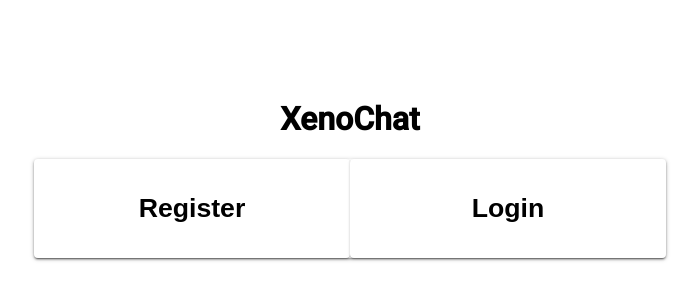
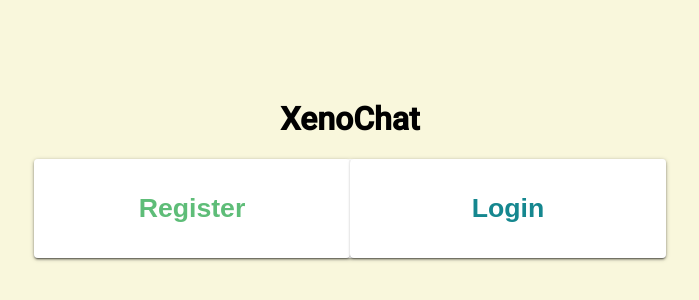
Before and after one commit to vmarcella/xenochat, a React (Create React App) app in the folder client/: page / in a window 1280 px wide. Shown: the part 240-540 px from the top of the page, without its empty margins (290-989 px from the left). Built offline with nearby package versions, Linux system fonts and the light colour scheme.

Commit message:
[client:feat] register the user registration route

```diff
--- a/client/src/assets/css/App.css
+++ b/client/src/assets/css/App.css
@@ -1,5 +1,9 @@
+:root {
+
+}
 body {
     font-family: Roboto;
+    background-color: #F9F7DC;
 }
 
 .App {
@@ -9,6 +13,7 @@ body {
 /*
  * LANDING COMPONENT CSS
  */
+
 .landing {
     height: 100%;
 }
@@ -16,6 +21,15 @@ body {
 .landingActionZone {
     text-align: center;
 }
+
+.registerCard {
+    color: #5EBD78;
+}
+
+.loginCard {
+    color: #15878F;
+}
+
 /*
  * END
  */
```
Also changed, not shown: client/src/components/App.js (+7 -2 lines).
